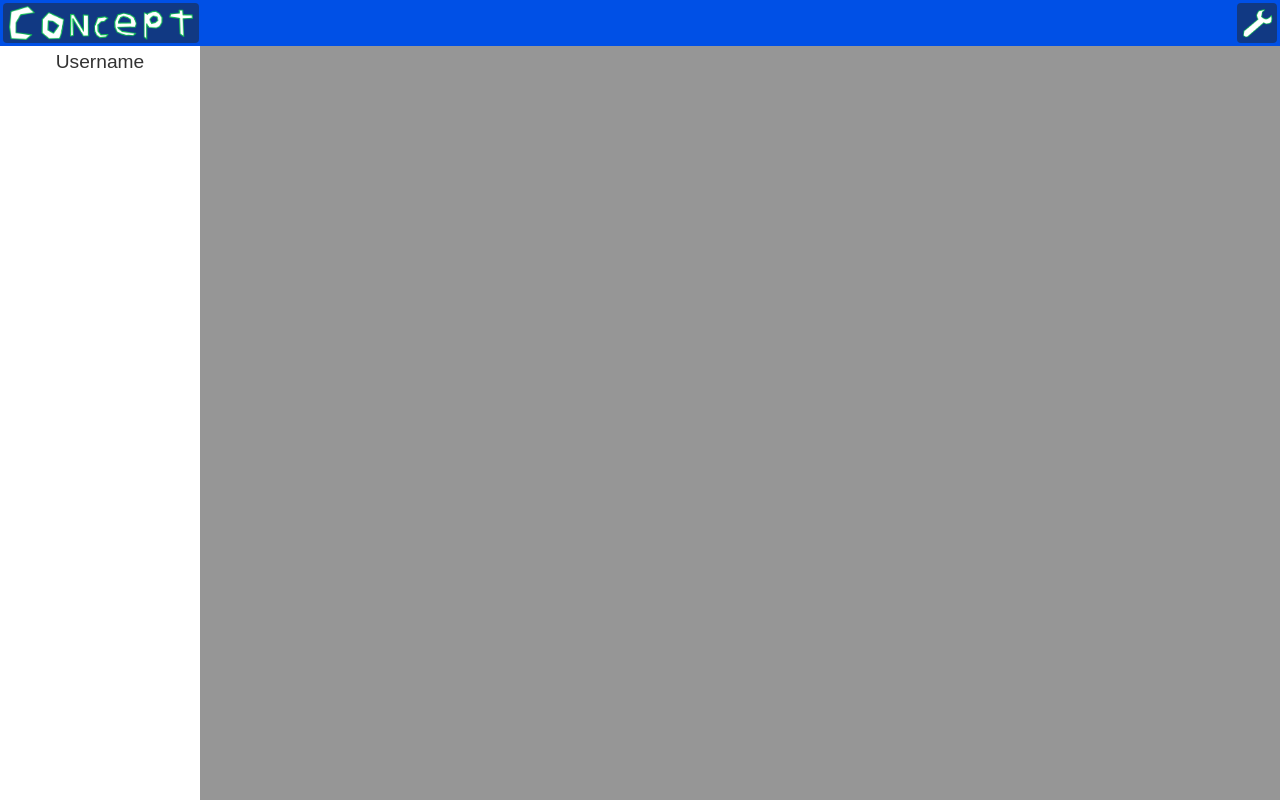
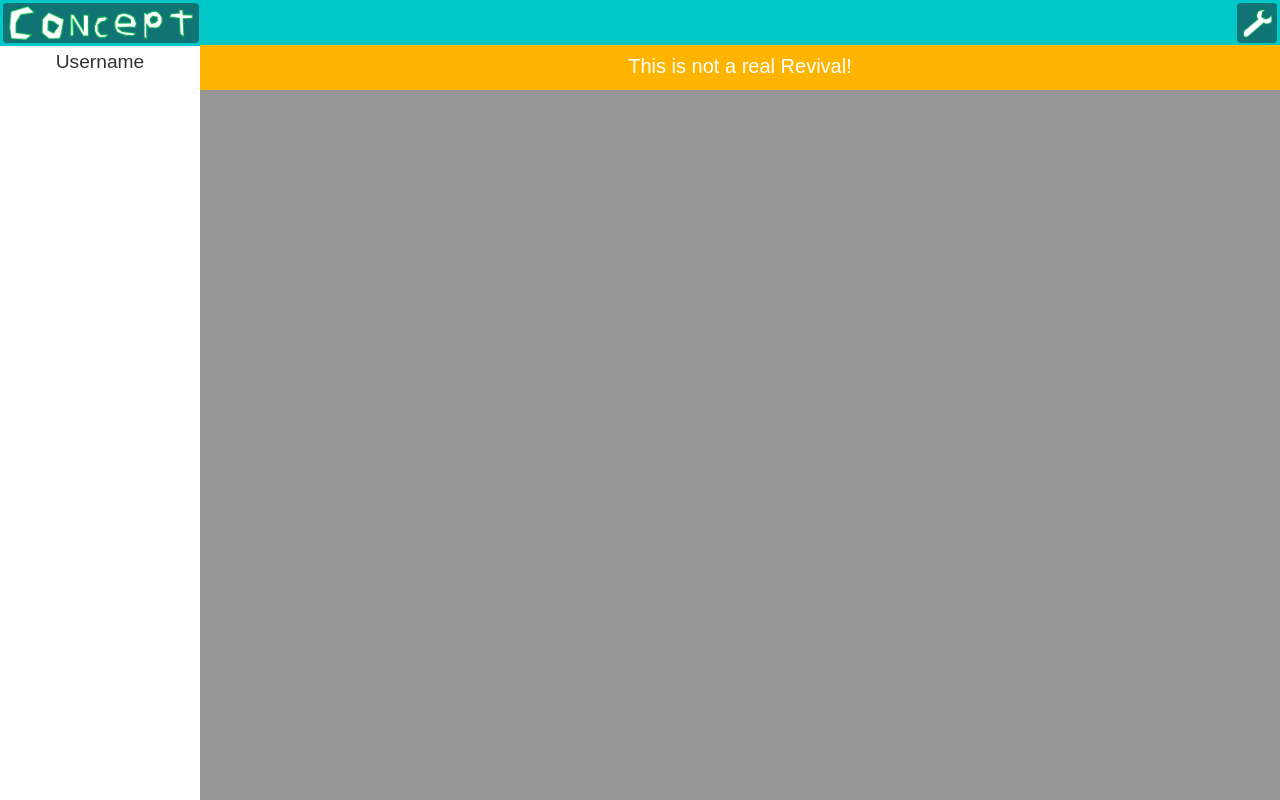
Before and after one commit to WaffleLoverr/RevivalConcept, a plain HTML site: page home.html in a window 1280 px wide. Drawn offline with Linux system fonts and the light colour scheme.

Commit message:
Update home.html

```diff
--- a/home.html
+++ b/home.html
@@ -1,10 +1,10 @@
 <!DOCTYPE html>
-
 <html><head></head><body style="background-color: rgb(150,150,150);font-family: Arial;">
 
 
 
-<div id="topnav" style="height: 46px;background-color: rgb(0,80,230);position: fixed;top: 0px;left: 0px;width: 100%;">
+<div id="topnav" style="height: 46px;background-color: rgb(0,200,200);position: fixed;top: 0px;left: 0px;width: 100%;">
 
     <a style="height: calc(100% - 6px);display: inline-block;position: relative;top: 3px;left: 3px;background-color: rgba(35,35,35,0.5);border-radius: 4px;width: 196px;text-align: center;"><img src="Images/FullIcon.png" style="height: calc(100% - 6px);top: 3px;position: relative;/*! left: 3px; *//*! height: 100%; */"></a><a style="height: calc(100% - 6px);position: absolute;top: 3px;right: 3px;text-align: center;aspect-ratio: 1;background-color: rgba(35,35,35,0.5);border-radius: 4px;"><img src="Images/Wrench.png" style="height: calc(100% - 6px);top: 3px;position: relative;/*! left: 3px; *//*! height: 100%; */"></a></div>
-<div id="sidenav" style="height: calc(100% - 46px);width: 200px;background-color: white;position: fixed;top: 46px;left: 0px;color: rgb(50,50,50);"><div style="height: 5px;width: 100%;display: block;"></div><div id="username" style="height: 25px;width: 100%;text-align: center;font-size: larger;display: block;">Username</div></div></body></html>
+<div id="sidenav" style="height: calc(100% - 46px);width: 200px;background-color: white;position: fixed;top: 46px;left: 0px;color: rgb(50,50,50);"><div style="height: 5px;width: 100%;display: block;"></div><div id="username" style="height: 25px;width: 100%;text-align: center;font-size: larger;display: block;">Username</div></div>
+<div id="main" style="position: absolute;left: 200px;top: 45px;width: calc(100% - 200px);"><div id="eventbanner" style="height: 45px;width: 100%;background-color: rgb(255,180,0);text-align: center;"><div id="eventbannerstatus" style="color: white;font-size: 20px;height: 20px;position: relative;top: 10px;">This is not a real Revival!</div></div></div></body></html>
```
